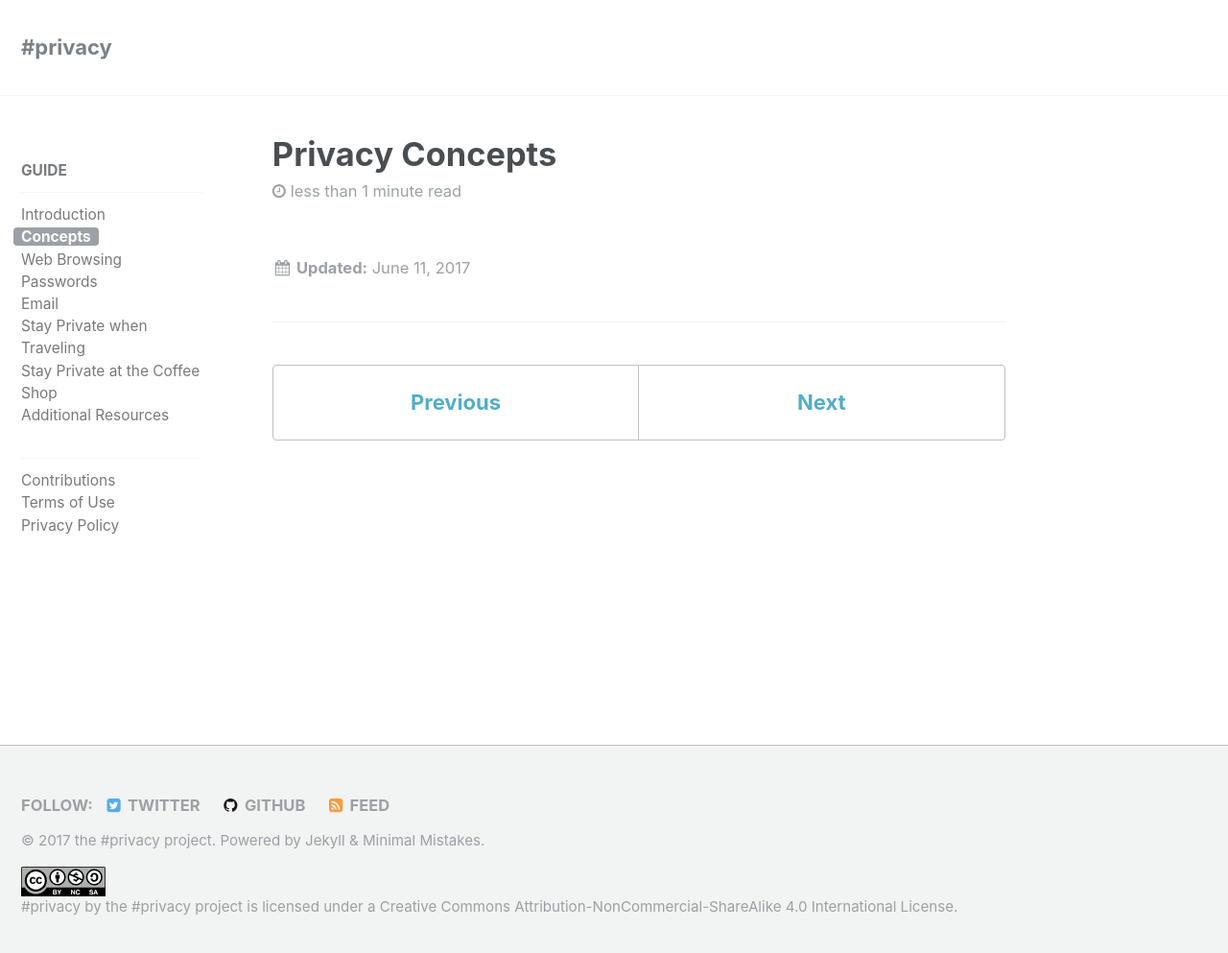
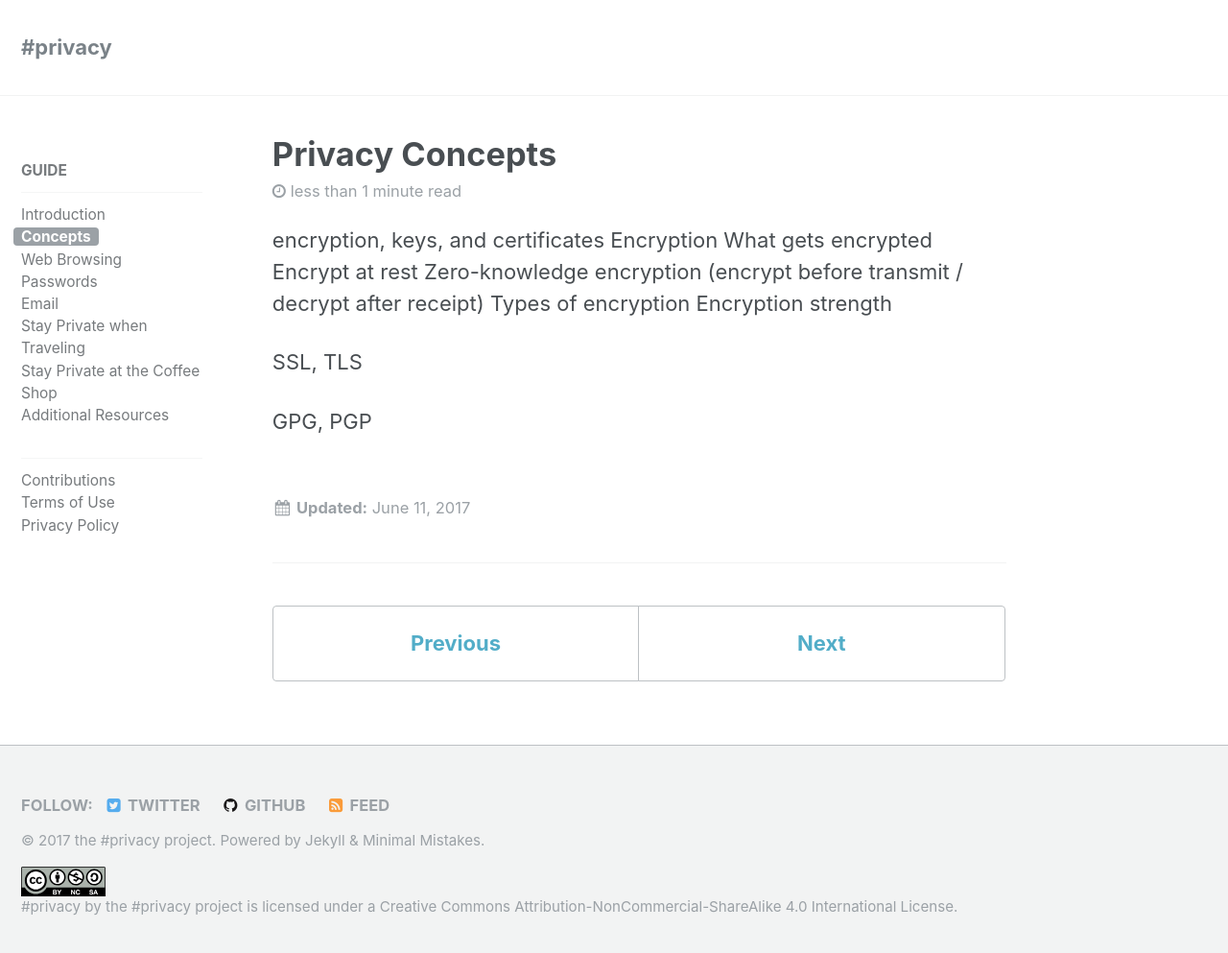
Before and after one commit to hashtagprivacy/hashtagprivacy.github.io, a Jekyll site: the page built from _guide/concepts.md, in a window 1280 px wide and 1020 px high. Shown: the top 993 px of the window at 96% size. Built offline with Jekyll 4.4.1, drawn with Linux system fonts in a browser that asks for light colours.

Commit message:
Adding notes to concepts

```diff
--- a/_guide/concepts.md
+++ b/_guide/concepts.md
@@ -3,3 +3,17 @@ title: Privacy Concepts
 last_modified_at: 2017-06-11T19:21:00-04:00
 permalink: /guide/concepts/
 ---
+
+encryption, keys, and certificates
+Encryption
+What gets encrypted
+Encrypt at rest
+Zero-knowledge encryption (encrypt before transmit / decrypt after receipt)
+Types of encryption
+Encryption strength
+
+
+
+SSL, TLS
+
+GPG, PGP
```
